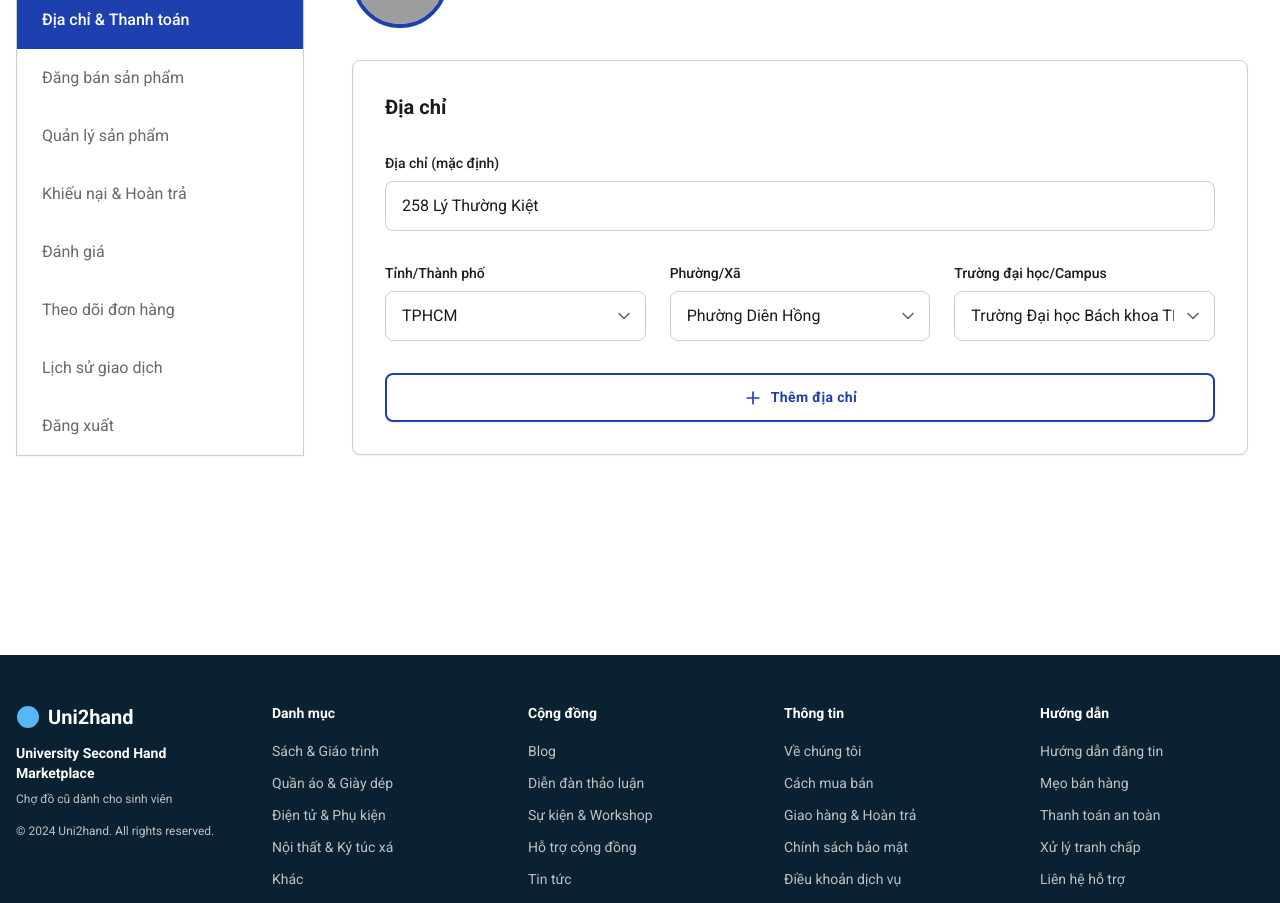
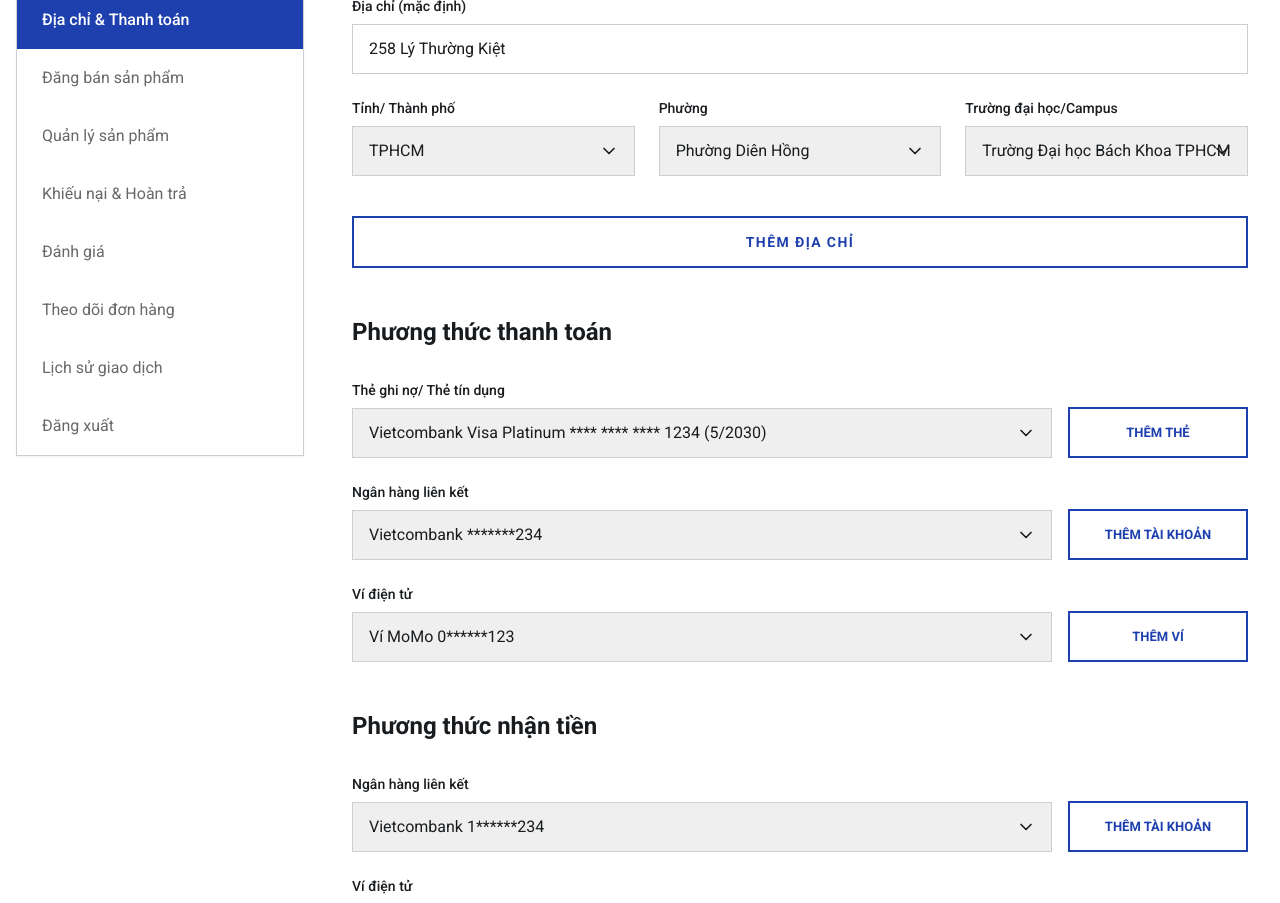
Before and after one commit to MrCopperrrr/Secondhand_Ecommerce, a React (Vite) app in the folder client/: page /profile/address in a window 1280 px wide. Shown: the part 260-1163 px from the top of the page. Built offline with nearby package versions, Linux system fonts and the light colour scheme; grey boxes are pictures that could not be loaded.

Commit message:
style: redesign Address & Payment UI to match figma with dynamic address blocks and payment methods

```diff
--- a/client/src/pages/profile/AddressPayment.tsx
+++ b/client/src/pages/profile/AddressPayment.tsx
@@ -1,13 +1,35 @@
-import React from 'react';
+import React, { useState } from 'react';
+import { ChevronDown, Plus } from 'lucide-react';
 import Breadcrumbs from '../../components/shop/Breadcrumbs';
 import { ProfileSidebar } from '../../components/profile/profile-sidebar';
-import { ProfileHeader } from '../../components/profile/profile-header';
-import { AddressManagement } from '../../components/profile/address-management';
 
 const AddressPayment: React.FC = () => {
+  const [addresses, setAddresses] = useState([
+    {
+      id: 1,
+      street: '258 Lý Thường Kiệt',
+      province: 'TPHCM',
+      ward: 'Phường Diên Hồng',
+      campus: 'Trường Đại học Bách Khoa TPHCM',
+      isDefault: true
+    }
+  ]);
+
+  const addAddress = () => {
+    if (addresses.length < 2) {
+      setAddresses([...addresses, {
+        id: Date.now(),
+        street: '',
+        province: 'TPHCM',
+        ward: 'Phường Diên Hồng',
+        campus: 'Trường Đại học Bách Khoa TPHCM',
+        isDefault: false
+      }]);
+    }
+  };
+
   return (
     <div className="flex flex-col min-h-screen bg-white font-roboto">
-      {/* Breadcrumbs */}
       <Breadcrumbs
         items={[
           { label: 'Trang chủ', href: '/' },
@@ -16,18 +38,160 @@ const AddressPayment: React.FC = () => {
         ]}
       />
 
-      {/* Main Content */}
       <div className="flex flex-1 w-full max-w-7xl mx-auto">
         <ProfileSidebar activeTab="address" />
 
-        {/* Content Area */}
         <main className="flex-1 p-8">
-          <div className="max-w-4xl">
-            {/* Profile Header */}
-            <ProfileHeader name="Nguyễn Văn A" isVerified={true} />
+          <div className="max-w-5xl">
+            {/* ĐỊA CHỈ */}
+            <section className="mb-12">
+              <h2 className="text-2xl font-bold text-[#191C1F] mb-8">Địa chỉ</h2>
 
-            {/* Address Management */}
-            <AddressManagement />
+              <div className="space-y-10">
+                {addresses.map((addr, index) => (
+                  <div key={addr.id} className="space-y-6">
+                    <div>
+                      <label className="block text-sm font-medium text-[#191C1F] mb-2">
+                        {index === 0 ? 'Địa chỉ (mặc định)' : 'Địa chỉ 2'}
+                      </label>
+                      <input
+                        type="text"
+                        defaultValue={addr.street}
+                        className="w-full px-4 py-3 border border-[#C9CFD2] text-[#191C1F] focus:outline-none focus:border-[#1E40AF]"
+                      />
+                    </div>
+
+                    <div className="grid grid-cols-1 md:grid-cols-3 gap-6">
+                      <div>
+                        <label className="block text-sm font-medium text-[#191C1F] mb-2">Tỉnh/ Thành phố</label>
+                        <div className="relative">
+                          <select className="w-full px-4 py-3 border border-[#C9CFD2] text-[#191C1F] focus:outline-none focus:border-[#1E40AF] appearance-none">
+                            <option>{addr.province}</option>
+                          </select>
+                          <ChevronDown size={20} className="absolute right-4 top-1/2 -translate-y-1/2 text-[#191C1F] pointer-events-none" />
+                        </div>
+                      </div>
+                      <div>
+                        <label className="block text-sm font-medium text-[#191C1F] mb-2">Phường</label>
+                        <div className="relative">
+                          <select className="w-full px-4 py-3 border border-[#C9CFD2] text-[#191C1F] focus:outline-none focus:border-[#1E40AF] appearance-none">
+                            <option>{addr.ward}</option>
+                          </select>
+                          <ChevronDown size={20} className="absolute right-4 top-1/2 -translate-y-1/2 text-[#191C1F] pointer-events-none" />
+                        </div>
+                      </div>
+                      <div>
+                        <label className="block text-sm font-medium text-[#191C1F] mb-2">Trường đại học/Campus</label>
+                        <div className="relative">
+                          <select className="w-full px-4 py-3 border border-[#C9CFD2] text-[#191C1F] focus:outline-none focus:border-[#1E40AF] appearance-none">
+                            <option>{addr.campus}</option>
+                          </select>
+                          <ChevronDown size={20} className="absolute right-4 top-1/2 -translate-y-1/2 text-[#191C1F] pointer-events-none" />
+                        </div>
+                      </div>
+                    </div>
+                  </div>
+                ))}
+              </div>
+
+              {addresses.length < 2 && (
+                <button
+                  onClick={addAddress}
+                  className="w-full mt-10 py-3.5 border-2 border-[#1E40AF] text-[#1E40AF] font-bold text-sm bg-white hover:bg-gray-50 transition-all uppercase tracking-widest"
+                >
+                  THÊM ĐỊA CHỈ
+                </button>
+              )}
+            </section>
+
+            {/* PHƯƠNG THỨC THANH TOÁN */}
+            <section className="mb-12">
+              <h2 className="text-2xl font-bold text-[#191C1F] mb-8">Phương thức thanh toán</h2>
+
+              <div className="space-y-6">
+                <div className="flex gap-4 items-end">
+                  <div className="flex-1">
+                    <label className="block text-sm font-medium text-[#191C1F] mb-2">Thẻ ghi nợ/ Thẻ tín dụng</label>
+                    <div className="relative">
+                      <select className="w-full px-4 py-3 border border-[#C9CFD2] text-[#191C1F] focus:outline-none focus:border-[#1E40AF] appearance-none">
+                        <option>Vietcombank Visa Platinum **** **** **** 1234 (5/2030)</option>
+                      </select>
+                      <ChevronDown size={20} className="absolute right-4 top-1/2 -translate-y-1/2 text-[#191C1F] pointer-events-none" />
+                    </div>
+                  </div>
+                  <button className="px-8 py-3.5 border-2 border-[#1E40AF] text-[#1E40AF] font-bold text-[13px] bg-white hover:bg-gray-50 transition-all uppercase whitespace-nowrap min-w-[180px]">
+                    THÊM THẺ
+                  </button>
+                </div>
+
+                <div className="flex gap-4 items-end">
+                  <div className="flex-1">
+                    <label className="block text-sm font-medium text-[#191C1F] mb-2">Ngân hàng liên kết</label>
+                    <div className="relative">
+                      <select className="w-full px-4 py-3 border border-[#C9CFD2] text-[#191C1F] focus:outline-none focus:border-[#1E40AF] appearance-none">
+                        <option>Vietcombank *******234</option>
+                      </select>
+                      <ChevronDown size={20} className="absolute right-4 top-1/2 -translate-y-1/2 text-[#191C1F] pointer-events-none" />
+                    </div>
+                  </div>
+                  <button className="px-8 py-3.5 border-2 border-[#1E40AF] text-[#1E40AF] font-bold text-[13px] bg-white hover:bg-gray-50 transition-all uppercase whitespace-nowrap min-w-[180px]">
+                    THÊM TÀI KHOẢN
+                  </button>
+                </div>
+
+                <div className="flex gap-4 items-end">
+                  <div className="flex-1">
+                    <label className="block text-sm font-medium text-[#191C1F] mb-2">Ví điện tử</label>
+                    <div className="relative">
+                      <select className="w-full px-4 py-3 border border-[#C9CFD2] text-[#191C1F] focus:outline-none focus:border-[#1E40AF] appearance-none">
+                        <option>Ví MoMo 0******123</option>
+                      </select>
+                      <ChevronDown size={20} className="absolute right-4 top-1/2 -translate-y-1/2 text-[#191C1F] pointer-events-none" />
+                    </div>
+                  </div>
+                  <button className="px-8 py-3.5 border-2 border-[#1E40AF] text-[#1E40AF] font-bold text-[13px] bg-white hover:bg-gray-50 transition-all uppercase whitespace-nowrap min-w-[180px]">
+                    THÊM VÍ
+                  </button>
+                </div>
+              </div>
+            </section>
+
+            {/* PHƯƠNG THỨC NHẬN TIỀN */}
+            <section className="mb-12">
+              <h2 className="text-2xl font-bold text-[#191C1F] mb-8">Phương thức nhận tiền</h2>
+
+              <div className="space-y-6">
+                <div className="flex gap-4 items-end">
+                  <div className="flex-1">
+                    <label className="block text-sm font-medium text-[#191C1F] mb-2">Ngân hàng liên kết</label>
+                    <div className="relative">
+                      <select className="w-full px-4 py-3 border border-[#C9CFD2] text-[#191C1F] focus:outline-none focus:border-[#1E40AF] appearance-none">
+                        <option>Vietcombank 1******234</option>
+                      </select>
+                      <ChevronDown size={20} className="absolute right-4 top-1/2 -translate-y-1/2 text-[#191C1F] pointer-events-none" />
+                    </div>
+                  </div>
+                  <button className="px-8 py-3.5 border-2 border-[#1E40AF] text-[#1E40AF] font-bold text-[13px] bg-white hover:bg-gray-50 transition-all uppercase whitespace-nowrap min-w-[180px]">
+                    THÊM TÀI KHOẢN
+                  </button>
+                </div>
+
+                <div className="flex gap-4 items-end">
+                  <div className="flex-1">
+                    <label className="block text-sm font-medium text-[#191C1F] mb-2">Ví điện tử</label>
+                    <div className="relative">
+                      <select className="w-full px-4 py-3 border border-[#C9CFD2] text-[#191C1F] focus:outline-none focus:border-[#1E40AF] appearance-none">
+                        <option>Ví MoMo 0******123</option>
+                      </select>
+                      <ChevronDown size={20} className="absolute right-4 top-1/2 -translate-y-1/2 text-[#191C1F] pointer-events-none" />
+                    </div>
+                  </div>
+                  <button className="px-8 py-3.5 border-2 border-[#1E40AF] text-[#1E40AF] font-bold text-[13px] bg-white hover:bg-gray-50 transition-all uppercase whitespace-nowrap min-w-[180px]">
+                    THÊM VÍ
+                  </button>
+                </div>
+              </div>
+            </section>
           </div>
         </main>
       </div>
```
